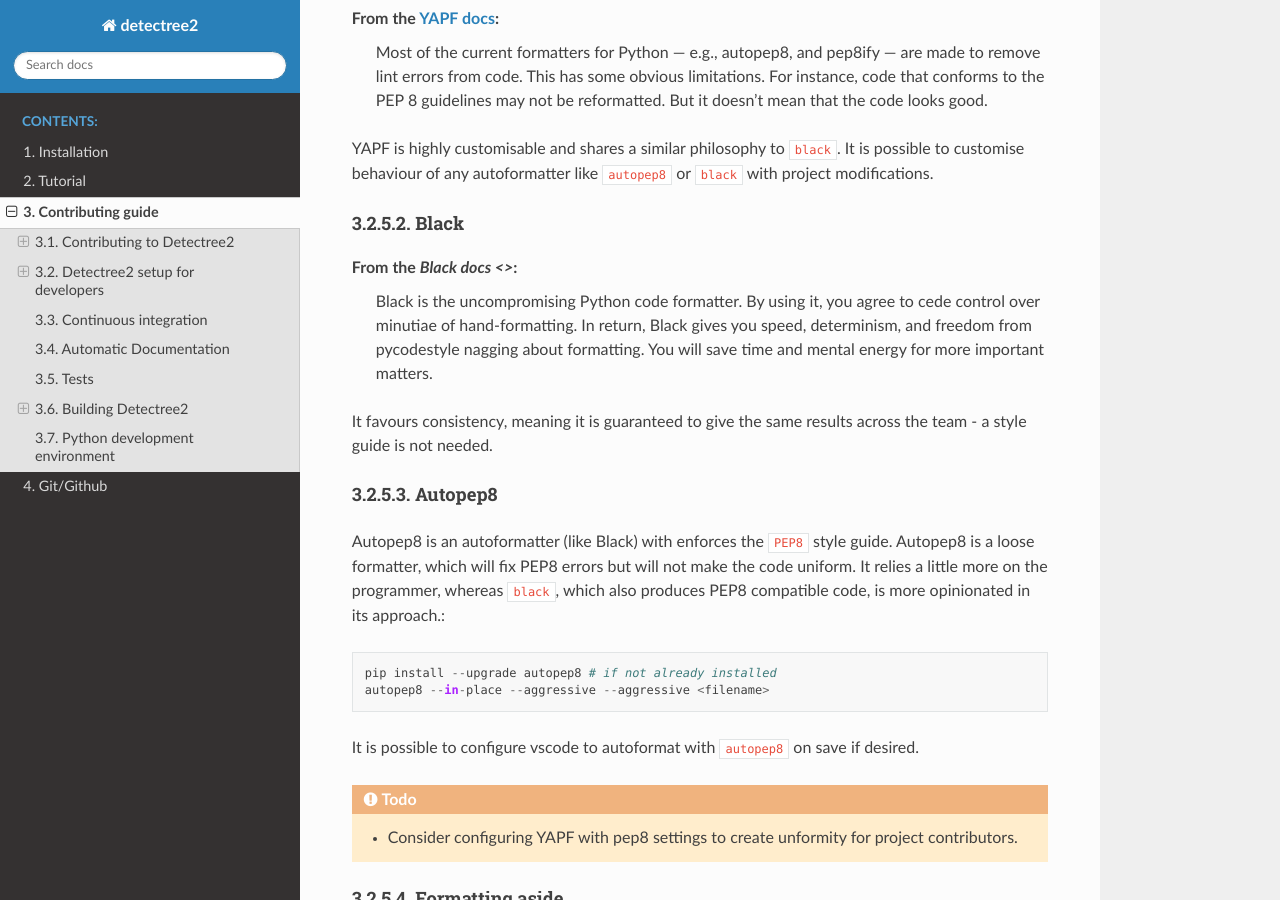
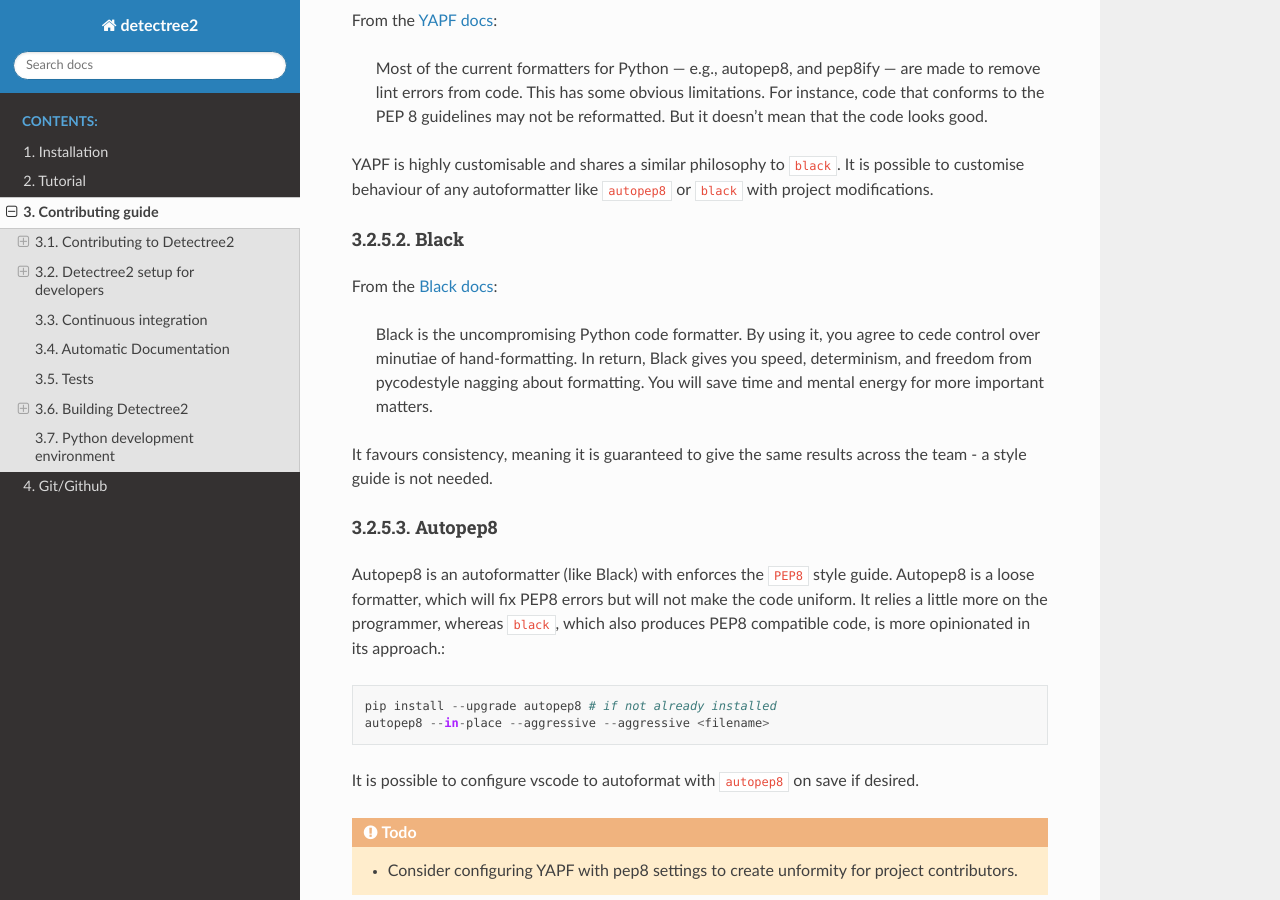
Before and after one commit to PatBall1/detectree2, a Sphinx documentation site: the page built from docs/source/contributing.rst, in a window 1280 px wide and 900 px high, scrolled down 7088 px. Built offline with Sphinx 7.4.7 and the Read the Docs theme 2.0.0, drawn with Linux system fonts in a browser that asks for light colours; pages that are not in the unit, such as notebooks, are missing from menus; part of the change alters nothing that is shown.

```diff
--- a/docs/source/contributing.rst
+++ b/docs/source/contributing.rst
@@ -37,8 +37,10 @@ There are many excellent resources for learning Git. See :doc:`using-git`, for a
 
 * `<https://github.com/JamesFergusson/Introduction-to-Research-Computing/blob/master/05_BestPractice_GIT.md>`_
 * `<https://www.bristol.ac.uk/acrc/research-software-engineering/training/>`_
-   * `<https://chryswoods.com/introducing_git/>`_
-   * `<https://chryswoods.com/git_collaboration/>`_
+
+  * `<https://chryswoods.com/introducing_git/>`_
+  * `<https://chryswoods.com/git_collaboration/>`_
+
 * `<https://ohshitgit.com/>`_
 
 
@@ -90,9 +92,10 @@ TIP: It is possible to make ``squash and merge`` the default behaviour in the re
 Using command line to rebase
 ^^^^^^^^^^^^^^^^^^^^^^^^^^^^
 If you still want to rebase the commits but can't ``rebase and merge`` automatically on GitHub.com you must:
-    - Rebase the PR branch onto master locally on the command line
-    - Resolve any merge conflicts on the command line
-    - Force push to the PR branch
+
+  - Rebase the PR branch onto master locally on the command line
+  - Resolve any merge conflicts on the command line
+  - Force push to the PR branch
 
 There is plenty of useful information on this online in the `official docs <https://git-scm.com/docs/git-rebase>`_ and this `stackoverflow <https://stackoverflow.com/questions/7929369/how-to-rebase-local-branch-onto-remote-master>`_ post. This makes the GitHub UI process trivial and one can select ``rebase and merge``. Rebasing is more involved than merging but leads to a linear history.
 
@@ -112,6 +115,7 @@ TIP: Do not merge unless all tests are passing.
 
 .. todo::
     * Many of the recommendations above can be made default in Github's settings:
+
         * Prohibit commits direct to master.
         * Automatically squash on merge.
         * Prevent merge unless all tests are passing.
@@ -130,9 +134,9 @@ We adopt `GitHub actions` to deploy software development workflows `detectree2/a
 
 For reference, the relevant ``detectree2`` subprojects are:
 
-* `detectree2-docker GitHub repo <https://github.com/ma595/detectree2-docker>`_ For docker containers used in CI.
-* `detectree2-data GitHub repo <https://github.com/ma595/detectree2-data>`_ For example data used in CI.
-* `anaconda distribution <https://anaconda.org/ma595/detectree2>`_ detectree2 conda package.
+    * `detectree2-docker GitHub repo <https://github.com/ma595/detectree2-docker>`_ For docker containers used in CI.
+    * `detectree2-data GitHub repo <https://github.com/ma595/detectree2-data>`_ For example data used in CI.
+    * `anaconda distribution <https://anaconda.org/ma595/detectree2>`_ detectree2 conda package.
 
 .. todo::
     * Publish model on model_zoo
@@ -231,6 +235,7 @@ We adopt ``yapf`` for this project, but others are listed for completion.
 YAPF
 ^^^^
 From the `YAPF docs <https://github.com/google/yapf>`_:
+
     Most of the current formatters for Python --- e.g., autopep8, and pep8ify --- are made to remove lint errors from code. This has some obvious limitations. For instance, code that conforms to the PEP 8 guidelines may not be reformatted. But it doesn't mean that the code looks good.
 
 YAPF is highly customisable and shares a similar philosophy to ``black``. It is possible to customise behaviour of any autoformatter like ``autopep8`` or ``black`` with  project modifications.
@@ -238,7 +243,8 @@ YAPF is highly customisable and shares a similar philosophy to ``black``. It is
 Black
 ^^^^^
 
-From the `Black docs <>`:
+From the `Black docs <https://black.readthedocs.io/en/stable/>`_:
+
     Black is the uncompromising Python code formatter. By using it, you agree to cede control over minutiae of hand-formatting. In return, Black gives you speed, determinism, and freedom from pycodestyle nagging about formatting. You will save time and mental energy for more important matters.
 
 It favours consistency, meaning it is guaranteed to give the same results across the team - a style guide is not needed.
```
